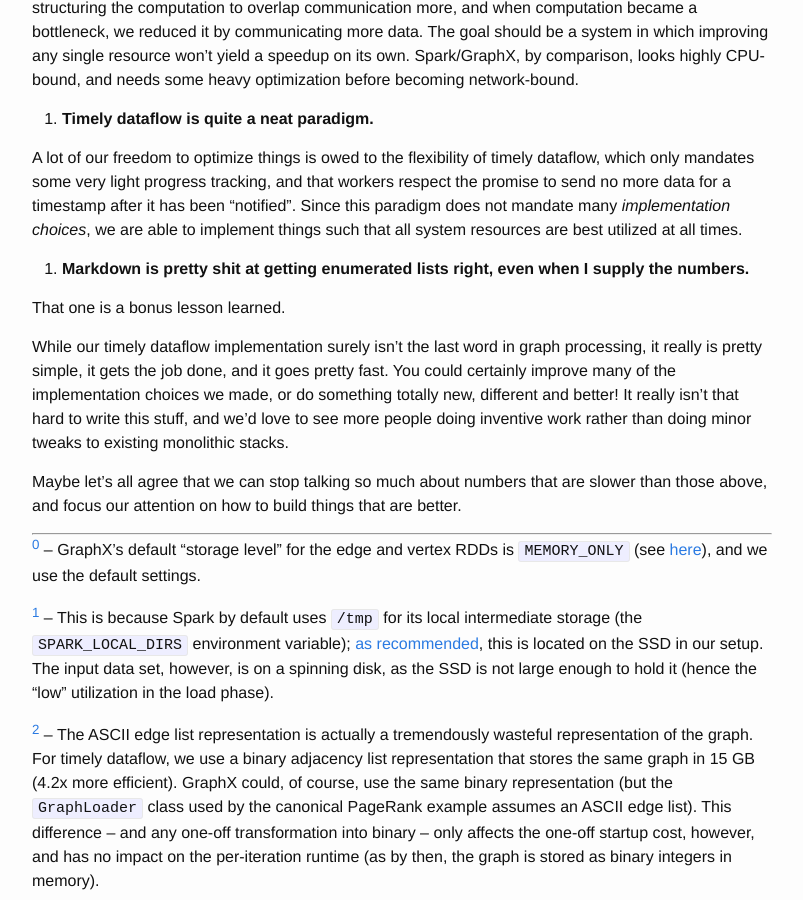
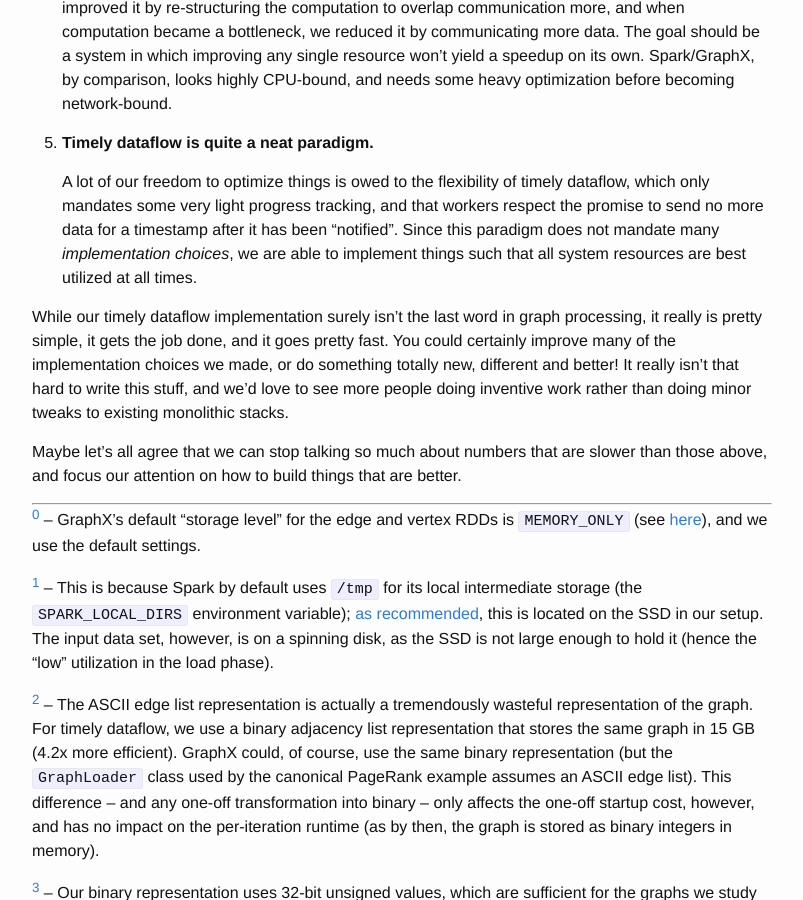
Before and after one commit to frankmcsherry/frankmcsherry.github.io, a Jekyll site: the page built from _posts/2015-07-31-pagerank.md, in a window 1280 px wide and 900 px high, scrolled down 13372 px. Shown: the whole window, without its empty margins (238-1041 px from the left). Built offline with Jekyll 4.4.1, drawn with Linux system fonts in a browser that asks for light colours.

Commit message:
Fixed multi-paragraph enumerated lists
Changelog:
1. Multi-paragraph enumerated lists work if you indent each paragraph with a tab or 4 spaces.
2. Removed enumerated list item #6.

```diff
--- a/_posts/2015-07-31-pagerank.md
+++ b/_posts/2015-07-31-pagerank.md
@@ -369,28 +369,24 @@ To finish up, let's recap what we've learned.
 
  1. **Computers are surprisingly fast!**
 
- Modern hardware can do quite a lot of work in a short time &ndash; for example, it can iterate over 3 billion edges and exchange hundreds of millions of updates in less than a second. However, to get this performance, it is necessarily to carefully think about how every layer of the system works. Our ability to speed up PageRank by up to 16x (or 23x, with the new numbers) suggests that there's still a fair bit of this kind of optimization to be had in distributed data processing systems.
+    Modern hardware can do quite a lot of work in a short time &ndash; for example, it can iterate over 3 billion edges and exchange hundreds of millions of updates in less than a second. However, to get this performance, it is necessarily to carefully think about how every layer of the system works. Our ability to speed up PageRank by up to 16x (or 23x, with the new numbers) suggests that there's still a fair bit of this kind of optimization to be had in distributed data processing systems.
 
  2. **Faster networks *can* help, and they influence implementations.**
 
- Strategies that are helpful on a (slow) 1G network, such as process-level aggregation, can actually be _harmful_ on a faster 10G network.
+    Strategies that are helpful on a (slow) 1G network, such as process-level aggregation, can actually be _harmful_ on a faster 10G network.
  Spark and GraphX are examples of systems designed with the assumption that I/O is slow, and that doing extra computing to reduce the I/O required is always beneficial. As we've shown with the aggregation strategies, this is not necessarily the case. This motivates thinking about whether we need systems capable of dynamically adapting their strategies to the hardware they're running on.
 
  3. **Distributed processing _does_ help even communication-heavy graph workloads.**
 
- Our best distributed PageRank is 11x faster than even the smart, Hilbert-curve-based single-threaded implementation (now 13.4x), and 5x faster than our best multi-threaded, single machine implementation. In other words, even communication-heavy workloads on data sets that fit into a single machine can get significant benefit from a distributed implementation, provided it makes good use of available system resources.
+    Our best distributed PageRank is 11x faster than even the smart, Hilbert-curve-based single-threaded implementation (now 13.4x), and 5x faster than our best multi-threaded, single machine implementation. In other words, even communication-heavy workloads on data sets that fit into a single machine can get significant benefit from a distributed implementation, provided it makes good use of available system resources.
 
  4. **Balanced system design is key.**
 
- Our implementation overlaps communication and computation, stressing CPU and network resources roughly equally. In general, when adding to one resource failed to deliver speedups, we could realize them by improving on another: when we found that network utilization was uneven, we improved it by re-structuring the computation to overlap communication more, and when computation became a bottleneck, we reduced it by communicating more data. The goal should be a system in which improving any single resource won't yield a speedup on its own. Spark/GraphX, by comparison, looks highly CPU-bound, and needs some heavy optimization before becoming network-bound.
+    Our implementation overlaps communication and computation, stressing CPU and network resources roughly equally. In general, when adding to one resource failed to deliver speedups, we could realize them by improving on another: when we found that network utilization was uneven, we improved it by re-structuring the computation to overlap communication more, and when computation became a bottleneck, we reduced it by communicating more data. The goal should be a system in which improving any single resource won't yield a speedup on its own. Spark/GraphX, by comparison, looks highly CPU-bound, and needs some heavy optimization before becoming network-bound.
 
  5. **Timely dataflow is quite a neat paradigm.**
 
- A lot of our freedom to optimize things is owed to the flexibility of timely dataflow, which only mandates some very light progress tracking, and that workers respect the promise to send no more data for a timestamp after it has been "notified". Since this paradigm does not mandate many _implementation choices_, we are able to implement things such that all system resources are best utilized at all times.
-
- 6. **Markdown is pretty shit at getting enumerated lists right, even when I supply the numbers.**
-
- That one is a bonus lesson learned.
+    A lot of our freedom to optimize things is owed to the flexibility of timely dataflow, which only mandates some very light progress tracking, and that workers respect the promise to send no more data for a timestamp after it has been "notified". Since this paradigm does not mandate many _implementation choices_, we are able to implement things such that all system resources are best utilized at all times.
 
 While our timely dataflow implementation surely isn't the last word in graph processing, it really is pretty simple, it gets the job done, and it goes pretty fast. You could certainly improve many of the implementation choices we made, or do something totally new, different and better! It really isn't that hard to write this stuff, and we'd love to see more people doing inventive work rather than doing minor tweaks to existing monolithic stacks.
 
```
